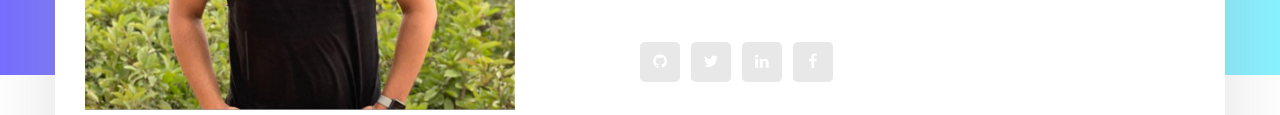
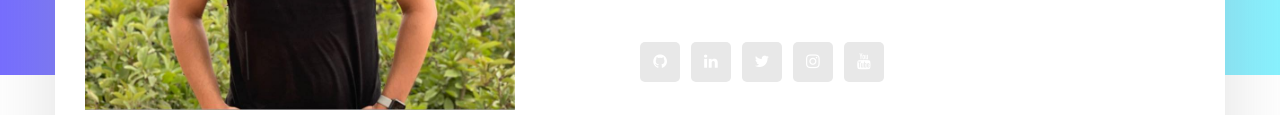
Before and after one commit to hammadallauddin/hammadallauddin.github.io, a plain HTML site: page index.html in a window 1280 px wide. Shown: the part 685-800 px from the top of the page. Drawn offline with Linux system fonts and the light colour scheme.

Commit message:
Update index.html

```diff
--- a/index.html
+++ b/index.html
@@ -70,9 +70,10 @@
                                 </ul>
                                 <ul class="list personal_social">
                                     <li><a href="https://github.com/hammadallauddin"><i class="fa fa-github"></i></a></li>
+                                    <li><a href="https://www.linkedin.com/in/hammadallauddin/"><i class="fa fa-linkedin"></i></a></li>
                                     <li><a href="https://twitter.com/hammadallauddin"><i class="fa fa-twitter"></i></a></li>
-                                    <li><a href="https://www.linkedin.com/in/hammadallauddin/"><i class="fa fa-linkedin"></i></a></li>
-                                    <li><a href="https://web.facebook.com/hammadallauddin/"><i class="fa fa-facebook"></i></a></li>
+                                    <li><a href="https://www.instagram.com/code_eat_explore/"><i class="fa fa-instagram"></i></a></li>
+                                    <li><a href="https://www.youtube.com/channel/UCvhQlIAHzLNIJMP10Wkflaw/"><i class="fa fa-youtube"></i></a></li>
                                 </ul>
                             </div>
                         </div>
```
